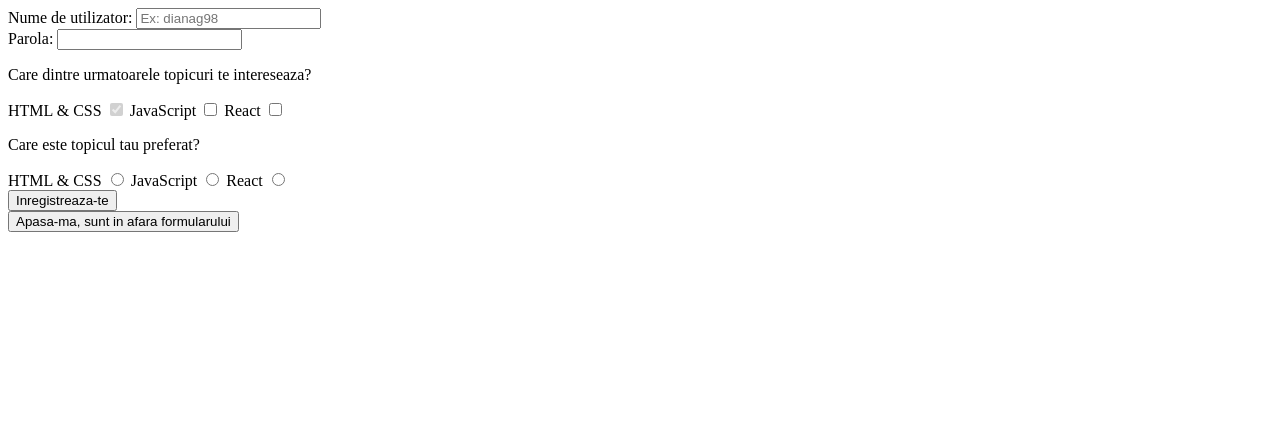
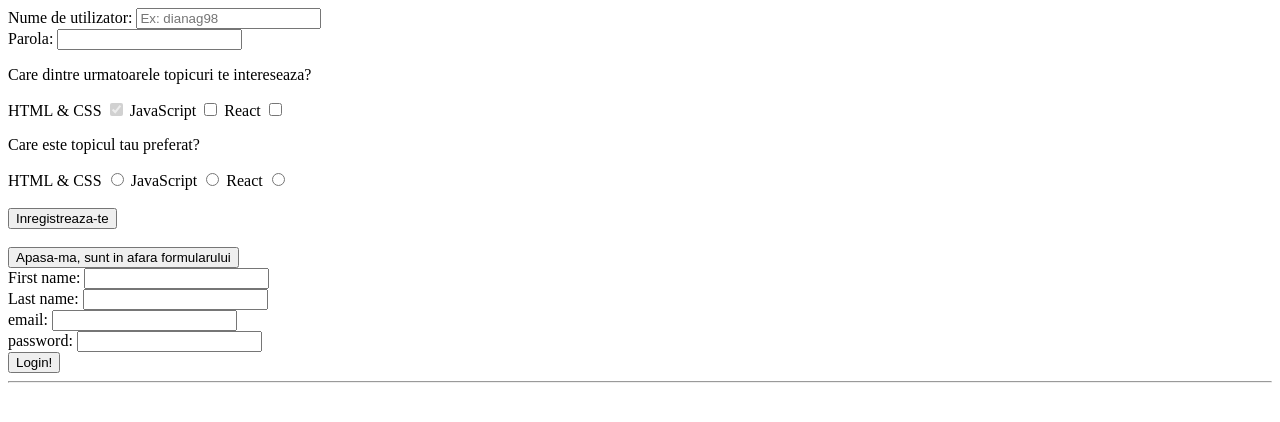
Before and after one commit to florineugen96/it-school-web-development, a plain HTML site: page s3-html-avansat/forms.html in a window 1280 px wide. Drawn offline with Linux system fonts and the light colour scheme.

Commit message:
Add form details

```diff
--- a/s3-html-avansat/forms.html
+++ b/s3-html-avansat/forms.html
@@ -46,14 +46,67 @@
         <input type="radio" name="favorite" id="react" value="react">
 
         <br>
+        <br>
         <!-- Input type submit este un buton, care atunci cand este apasat submite formularul.
         Valoarea atributului value este textul afisat pe ecran pentru buton. -->
         <input type="submit" value="Inregistreaza-te">
         <!-- O alta varianta pentru butonul de submitere este sa folosim tag-ul button. -->
         <!-- <button>Inregistreaza-te</button> -->
     </form>
-
+     <br>
     <!-- Daca butonul este in afara formularului, nu il submite. -->
     <button>Apasa-ma, sunt in afara formularului</button>
+
+
+     <!-- login form -->
+    <form>
+        <label for="firstname">First name: </label>
+        <input type="text" name="firstname" required>
+        <br>
+        <label for="lastname">Last name: </label>
+        <input type="text" name="lastname" required>
+        <br>
+        <label for="email">email: </label>
+        <input type="email" name="email" required>
+        <br>
+        <label for="password">password: </label>
+        <input type="password" name="password" required>
+        <br>
+        <input type="submit" value="Login!">
+    </form>
+
+    <hr />
+
+    <!-- complex form -->
+    <!-- <form>
+        <label for="name">Name:</label>
+        <input type="text" name="name"><br><br>
+        <label for="sex">Sex:</label>
+        <input type="radio" name="sex" id="male" value="male">
+        <label for="male">Male</label>
+        <input type="radio" name="sex" id="female" value="female">
+        <label for="female">Female</label> <br><br>
+        <label for="country">Country: </label>
+        <select name="country" id="country">
+            <option>Select an option</option>
+            <option value="nepal">Nepal</option>
+            <option value="usa">USA</option>
+            <option value="australia">Australia</option>
+        </select><br><br>
+        <label for="message">Message:</label><br>
+        <textarea name="message" id="message" cols="30" rows="4">Tyoe </textarea><br><br>
+        <label for="country-choice">Choose a country:</label>
+        <input list="country-options" id="country-choice" name="country-choice">
+        <datalist id="country-options">
+            <option value="Australia">
+            <option value="Austria">
+            <option value="America">
+            <option value="Nepal">
+        </datalist><br><br>
+        <input type="checkbox" name="newsletter" id="newsletter">
+        <label for="newsletter">Subscribe?</label><br><br>
+        <input type="submit" value="Submit">
+    </form> -->
+
 </body>
 </html>
```
